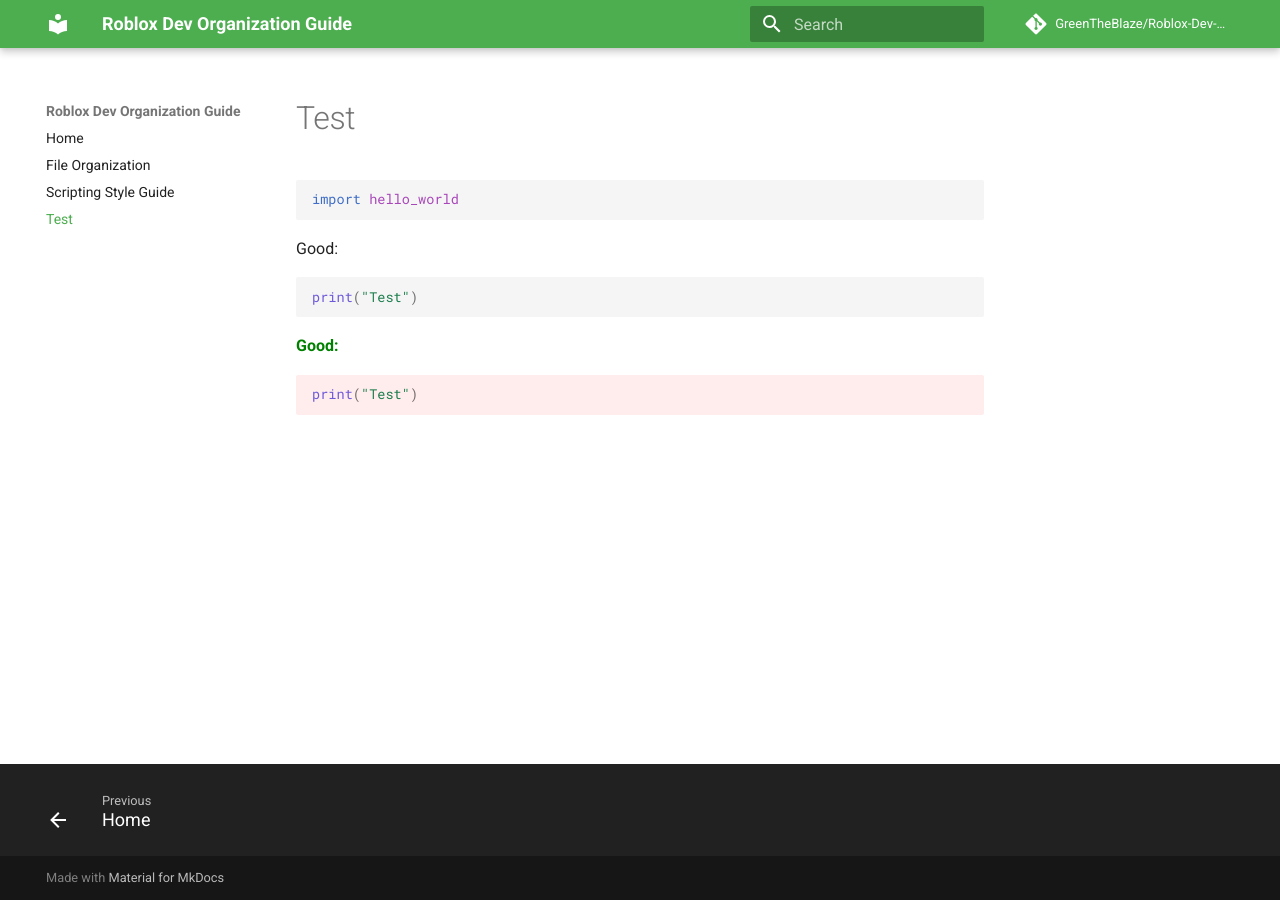
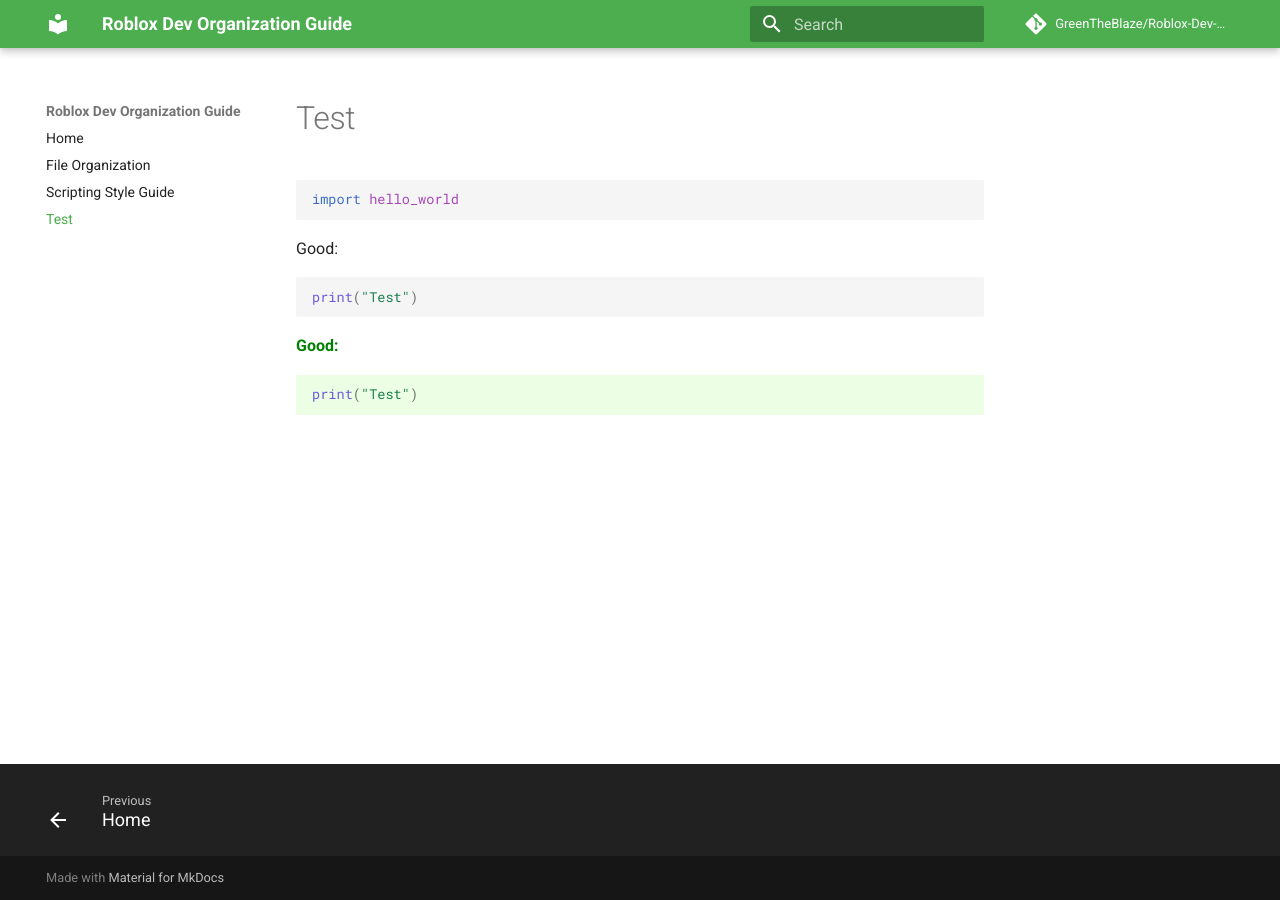
Before and after one commit to GreenTheBlaze/Roblox-Dev-Organization-Guide, an MkDocs documentation site: the page built from docs/test-code.md, in a window 1280 px wide. Built offline with MkDocs 1.6.1 and Material for MkDocs 9.7.7, drawn with Linux system fonts in a browser that asks for light colours; comment, search, counter and statistics services are not loaded.

Commit message:
Update extra.css

```diff
--- a/docs/stylesheets/extra.css
+++ b/docs/stylesheets/extra.css
@@ -31,7 +31,7 @@
 }
 
 /* Green background for code blocks with .style-good */
-.md-typeset .style-good pre > code {
+.md-typeset .style-bad pre > code {
   font-weight: normal;
   background-color: #ffecec;
 /*   display: block; */
```
